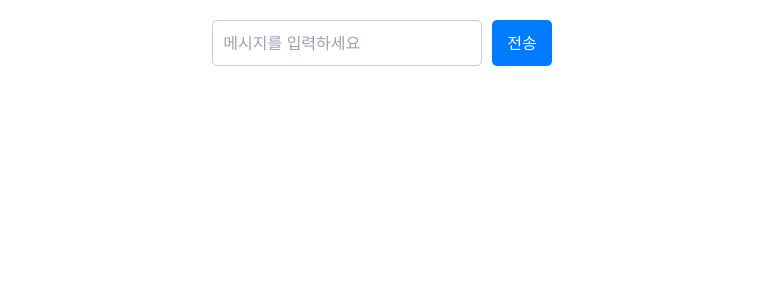
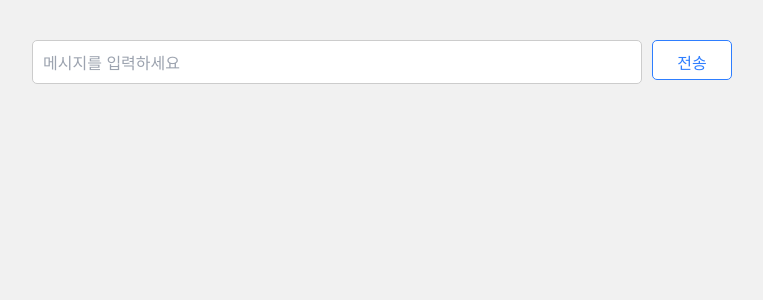
Before and after one commit to kimyeonhee912/AnonymousChat, a React (Create React App) app: page / in a window 1280 px wide. Shown: the top 300 px of the page, without its empty margins (258-1021 px from the left). Built offline with nearby package versions, Linux system fonts and the light colour scheme.

Commit message:
feat: Adjust CSS for textarea and button to improve layout and focus styles

```diff
--- a/src/pages/main/main.jsx
+++ b/src/pages/main/main.jsx
@@ -1,9 +1,11 @@
-import React, { useState } from "react";
+import React, { useState, useRef, useEffect } from "react";
 import "./main.scss";
 
 export const Main = () => {
   const [message, setMessage] = useState("");
   const [messages, setMessages] = useState([]);
+  const messageListRef = useRef(null); // 메시지 목록 참조
+  const textareaRef = useRef(null);
 
   const handleSendMessage = () => {
     if (message.trim() !== "") {
@@ -15,8 +17,16 @@ export const Main = () => {
         }),
       };
 
-      setMessages([newMessage, ...messages]);
+      setMessages((prevMessages) => [...prevMessages, newMessage]);
       setMessage("");
+
+      // 전송 후 약간 지연 후 메시지 목록이 보이도록 스크롤
+      setTimeout(() => {
+        if (messageListRef.current) {
+          messageListRef.current.scrollTop =
+            messageListRef.current.scrollHeight;
+        }
+      }, 0); // 0ms 지연
     }
   };
 
@@ -27,26 +37,36 @@ export const Main = () => {
     }
   };
 
+  useEffect(() => {
+    if (textareaRef.current) {
+      textareaRef.current.style.height = "auto";
+      textareaRef.current.style.height = `${textareaRef.current.scrollHeight}px`;
+    }
+  }, [message]);
+
   return (
     <div className="main-container">
+      <div className="message-list" ref={messageListRef}>
+        {messages.map((msg, index) => (
+          <div key={index} className="message-item">
+            <div className="message">
+              <p>{msg.text}</p>
+            </div>
+            <span>{msg.time}</span>
+          </div>
+        ))}
+      </div>
       <div className="message-input">
-        <input
-          type="text"
+        <textarea
+          ref={textareaRef}
           placeholder="메시지를 입력하세요"
           value={message}
           onChange={(e) => setMessage(e.target.value)}
           onKeyDown={handleKeyDown}
+          rows={1}
+          style={{ resize: "none", overflow: "hidden" }}
         />
         <button onClick={handleSendMessage}>전송</button>
-      </div>
-
-      <div className="message-list">
-        {messages.map((msg, index) => (
-          <div key={index} className="message-item">
-            <p>{msg.text}</p>
-            <span>{msg.time}</span>
-          </div>
-        ))}
       </div>
     </div>
   );
--- a/src/pages/main/main.scss
+++ b/src/pages/main/main.scss
@@ -3,55 +3,100 @@
   flex-direction: column;
   align-items: center;
   padding: 20px;
+  height: 100vh;
+  background-color: #f1f1f1;
+}
+
+.message-list {
+  width: 100%;
+  max-width: 700px;
+  display: flex;
+  flex-direction: column;
+  align-items: flex-end;
+  max-height: 95vh;
+  overflow-y: scroll;
+  overflow-x: hidden;
+  padding-right: 15px;
+
+  /* 스크롤바 스타일 */
+  &::-webkit-scrollbar {
+    width: 0;
+  }
+}
+
+.message-item {
+  background-color: #ffffff;
+  padding: 10px 15px;
+  margin-bottom: 10px;
+  border-radius: 15px;
+  display: flex;
+  flex-direction: column;
+  max-width: 100%;
+  min-width: 150px;
+  word-wrap: break-word;
+  position: relative;
+  align-self: flex-end;
+
+  &::after {
+    content: "";
+    position: absolute;
+    top: 21px;
+    right: -20px;
+    border-left: 30px solid #ffffff;
+    border-top: 10px solid transparent;
+    border-bottom: 10px solid transparent;
+  }
+
+  p {
+    margin: 0;
+    word-wrap: break-word;
+  }
+
+  span {
+    font-size: 12px;
+    color: #666;
+    margin-top: 5px;
+    align-self: flex-end;
+  }
 }
 
 .message-input {
   display: flex;
-  margin-bottom: 20px;
+  width: 100%;
+  max-width: 700px;
+  margin-top: 20px;
 
-  input {
+  textarea {
     padding: 10px;
     font-size: 16px;
     margin-right: 10px;
     border: 1px solid #ccc;
     border-radius: 5px;
+    flex: 1;
+    min-height: 40px;
+
+    // 포커스 시 보더 색상 변경
+    &:focus {
+      border-color: #2e7eff; // 원하는 색상으로 변경
+      outline: none; // 기본 포커스 아웃라인 제거
+    }
   }
 
   button {
     padding: 10px 15px;
     font-size: 16px;
-    background-color: #007bff;
-    color: white;
-    border: none;
+    background-color: #ffffff;
+    color: #2e7eff;
+    border: 1px solid #2e7eff;
     border-radius: 5px;
     cursor: pointer;
+    // 고정된 너비 설정
+    width: 80px;
+    max-height: 40px;
   }
 
   button:hover {
-    background-color: #0056b3;
+    background-color: #2e7eff;
+    color: #ffffff;
   }
 }
-
-.message-list {
-  width: 100%;
-  max-width: 600px;
-
-  .message-item {
-    background-color: #f1f1f1;
-    padding: 10px;
-    margin-bottom: 10px;
-    border-radius: 5px;
-    display: flex;
-
-    p {
-      margin: 0;
-    }
-
-    span {
-      font-size: 12px;
-      color: #666;
-      margin-top: 5px;
-      display: block;
-    }
-  }
-}
```
